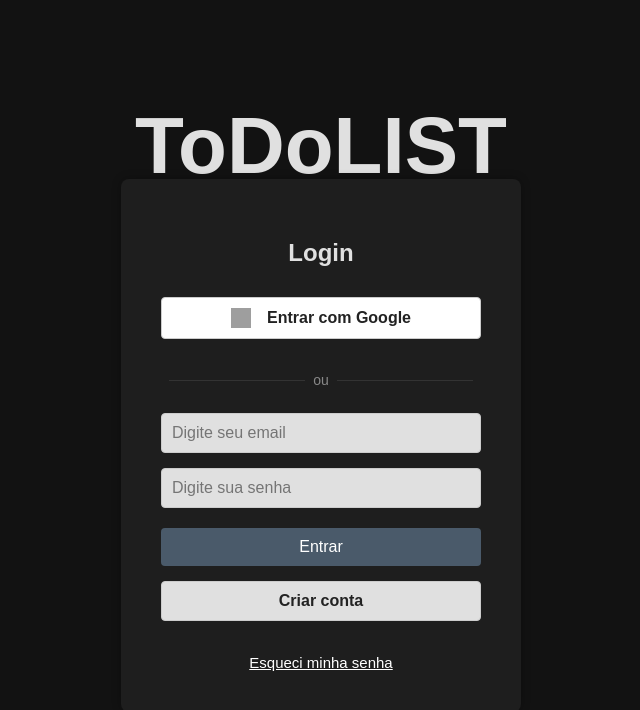
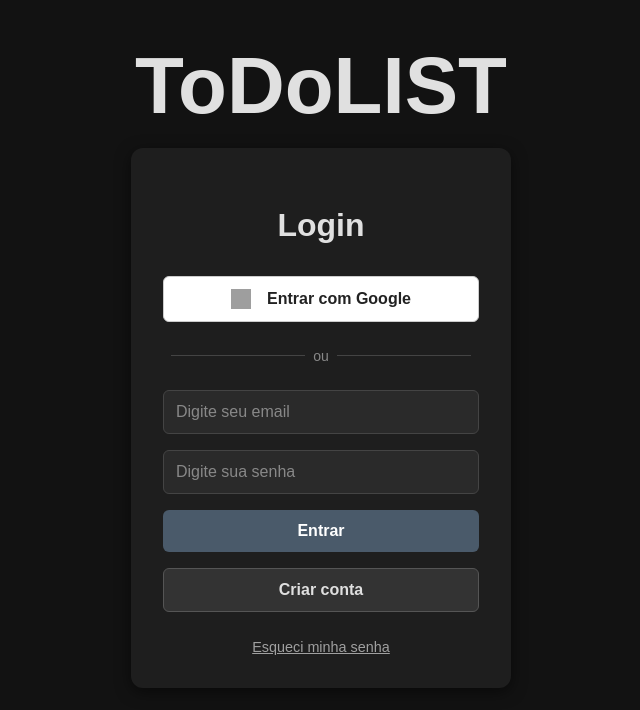
Before and after one commit to joaoVitorVallim/ToDoList, a React (Vite) app in the folder ToDoList/: page / in a window 1280 px wide. Shown: the top 710 px of the page, without its empty margins (319-959 px from the left). Built offline with nearby package versions, Linux system fonts and the light colour scheme; grey boxes are pictures that could not be loaded.

Commit message:
fix: ajuste css login

```diff
--- a/ToDoList/src/pages/css/login.css
+++ b/ToDoList/src/pages/css/login.css
@@ -1,62 +1,98 @@
+body, html {
+  margin: 0;
+  padding: 0;
+  width: 100%;
+  height: 100%;
+  background-color: #121212;
+  color: #fff;
+  font-family: -apple-system, BlinkMacSystemFont, 'Segoe UI', Roboto, 'Helvetica Neue', Arial, sans-serif;
+}
+
 .login_title {
   text-align: center;
-    margin-top: 100px;
-    font-size: 80px;
+  margin-top: 0;
+  padding-top: 5vh;
+  margin-bottom: 2vh;
+  font-size: clamp(3rem, 12vw, 5rem);
+  font-weight: 700;
+  color: #e0e0e0;
 }
 
 .container {
-    height: 50vh;
   display: flex;
   justify-content: center;
-    align-items: center;
+  align-items: flex-start;
+  padding: 0 20px;
+  min-height: 80vh;
 }
 
 .form {
   display: flex;
   flex-direction: column;
-    gap: 15px;
+  gap: 16px;
   background-color: #1e1e1e;
-    padding: 40px;
-    border-radius: 8px;
-    box-shadow: 0px 0px 10px rgba(0, 0, 0, 0.3);
-    width: 320px;
+  padding: 32px;
+  border-radius: 12px;
+  box-shadow: 0 4px 15px rgba(0, 0, 0, 0.5);
+  width: 100%;
+  max-width: 380px;
+  box-sizing: border-box;
 }
 
 .title {
   text-align: center;
-    margin-bottom: 10px;
-    background-color: #1e1e1e;
+  margin-bottom: 16px;
+  font-size: 2rem;
+  font-weight: 600;
+  color: #e0e0e0;
 }
 
 .input {
-    padding: 10px;
-    background-color: #e0e0e0;
-    border-radius: 4px;
-    border: 1px solid #ccc;
-    font-size: 16px;
-    color: #000000;
+  padding: 12px;
+  background-color: #2a2a2a;
+  border-radius: 6px;
+  border: 1px solid #444;
+  font-size: 1rem;
+  color: #e0e0e0;
+  transition: border-color 0.2s, box-shadow 0.2s;
+}
+
+.input::placeholder {
+  color: #888;
+}
+
+.input:focus {
+  outline: none;
+  border-color: #4a5a6a;
+  box-shadow: 0 0 0 3px rgba(74, 90, 106, 0.4);
 }
 
 .button {
-    padding: 10px;
+  padding: 12px;
   background-color: #4a5a6a;
-    margin-top: 5px;
   color: #fff;
   border: none;
-    border-radius: 4px;
-    font-size: 16px;
+  border-radius: 6px;
+  font-size: 1rem;
+  font-weight: 600;
   cursor: pointer;
+  transition: background-color 0.2s;
+}
+
+.button:hover {
+  background-color: #5a6a7a;
 }
 
 .forgot-link {
-    color: #ffffff;
+  color: #a0a0a0;
   text-decoration: underline;
   cursor: pointer;
-    font-size: 15px;
+  font-size: 0.9rem;
   transition: color 0.2s;
 }
+
 .forgot-link:hover {
-    color: #929292;
+  color: #fff;
 }
 
 .forgot-link-container {
@@ -73,40 +109,49 @@
   justify-content: center;
   gap: 8px;
   font-weight: 600;
-    margin-bottom: 8px;
-    transition: background 0.2s, color 0.2s;
+  transition: background-color 0.2s;
 }
 .google-button:hover {
   background-color: #f5f5f5;
-    color: #111;
 }
 
 .divider {
   display: flex;
   align-items: center;
   text-align: center;
-    margin: 10px 0 10px 0;
+  margin: 10px 0;
   color: #888;
   font-size: 14px;
 }
+
 .divider::before,
 .divider::after {
   content: "";
   flex: 1;
-    border-bottom: 1px solid #333;
+  border-bottom: 1px solid #444;
   margin: 0 8px;
 }
 
 .secondary-button {
-    background-color: #e0e0e0;
-    color: #222;
-    border: 1px solid #ccc;
-    margin-top: 0;
-    margin-bottom: 8px;
+  background-color: #333;
+  color: #e0e0e0;
+  border: 1px solid #555;
   font-weight: 600;
-    transition: background 0.2s, color 0.2s;
+  transition: background-color 0.2s, border-color 0.2s;
 }
+
 .secondary-button:hover {
-    background-color: #f5f5f5;
-    color: #111;
+  background-color: #444;
+  border-color: #666;
 }
+
+@media (max-width: 480px) {
+  .login_title {
+    padding-top: 8vh;
+    font-size: 3rem;
+  }
+
+  .form {
+    padding: 24px;
+  }
+}
```
Lines whose indentation alone changed are shown as unchanged.
